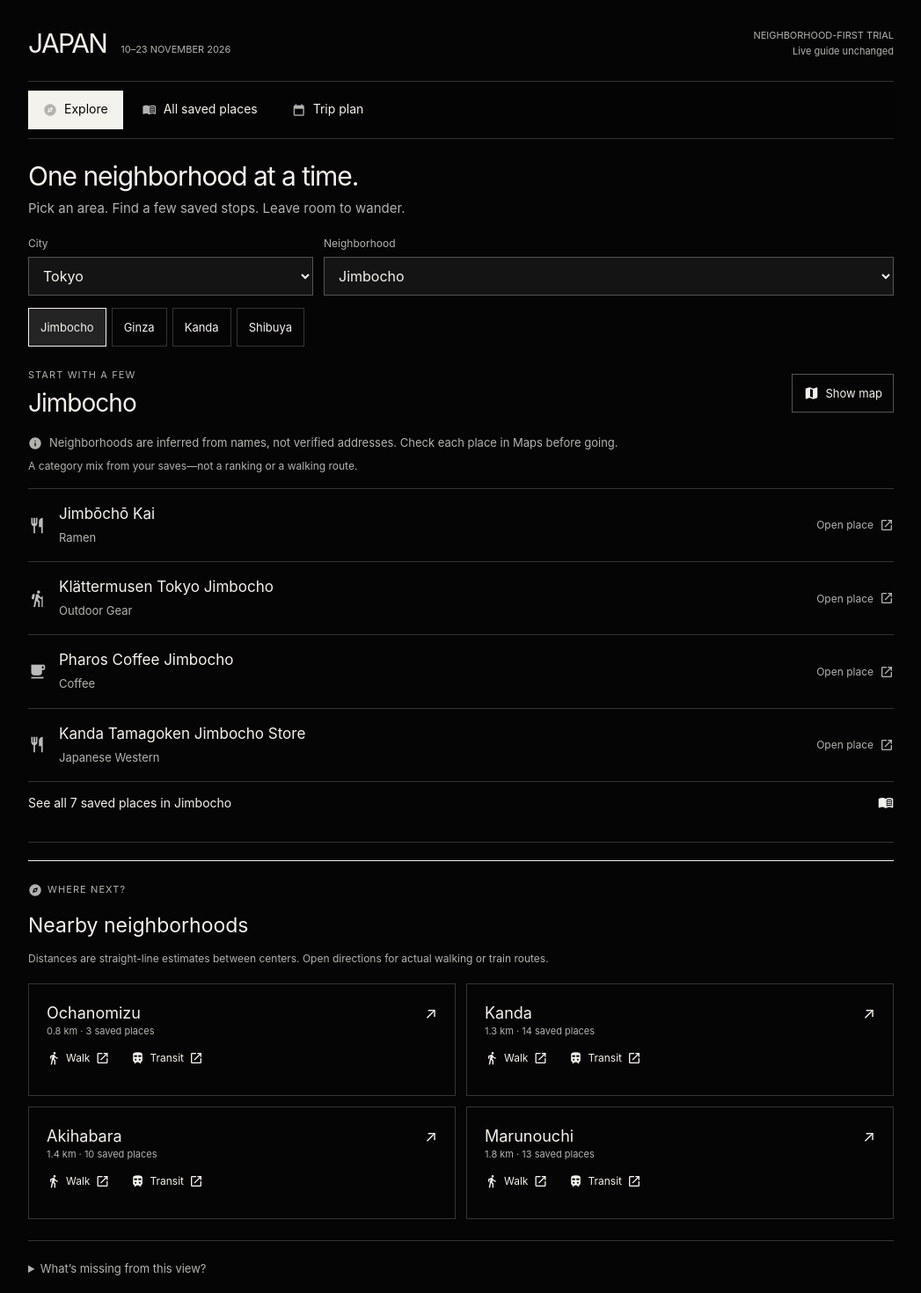
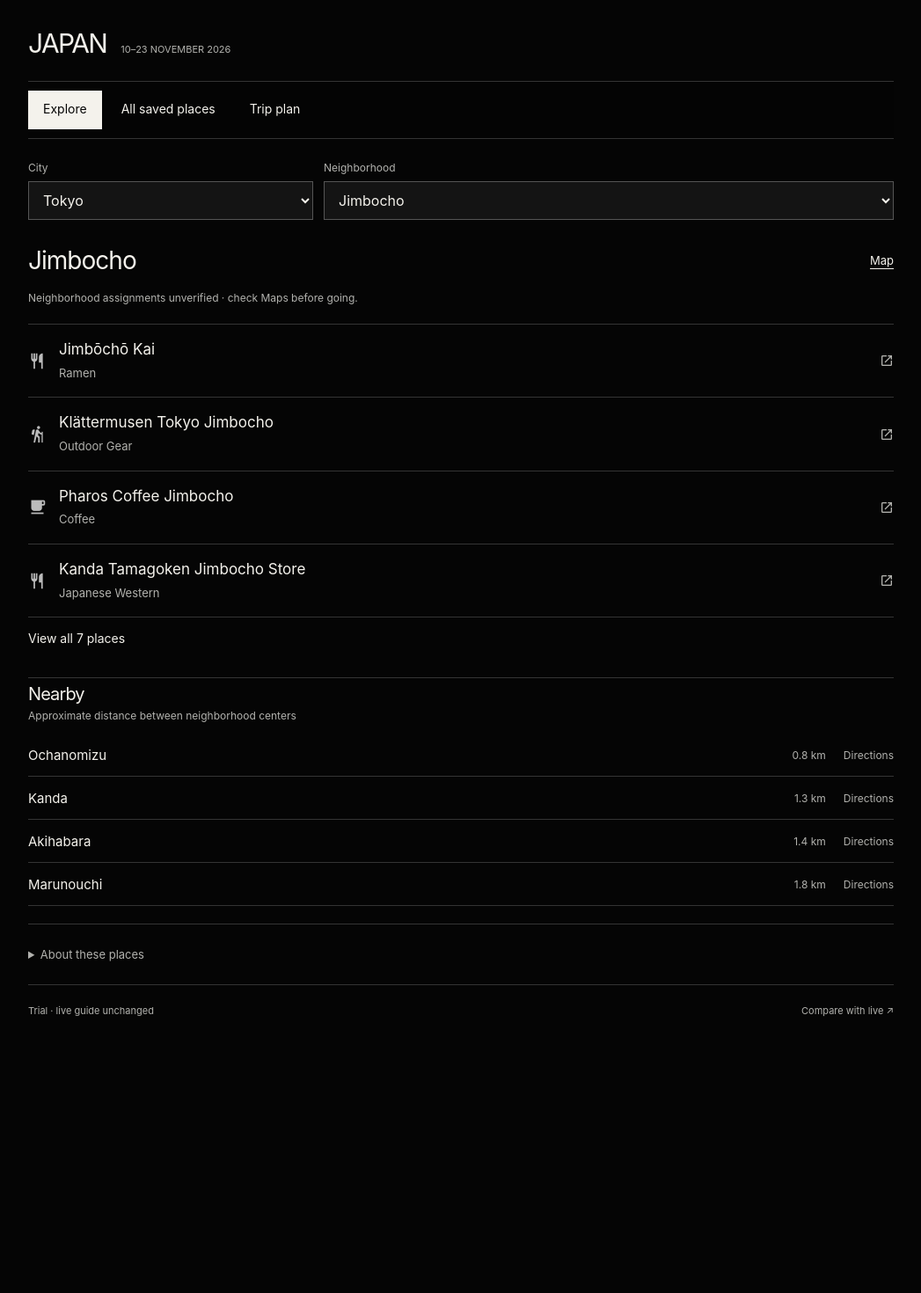
Before and after one commit to mattyuhz/japan, a React (Vite) app: page / in a window 1280 px wide. Shown: the top 1470 px of the page at 88% size, without its empty margins (116-1163 px from the left). After the commit the page ends 1230 px from the top, so only its background shows below. Built offline with nearby package versions, Linux system fonts and the light colour scheme.

Commit message:
Simplify trial navigation, place rows, and nearby neighborhoods

```diff
--- a/src/PlacesExplorer.tsx
+++ b/src/PlacesExplorer.tsx
@@ -78,13 +78,14 @@ export function MapView({places,selected,area,onSelect}:{places:SavedPlace[];sel
   </div>;
 }
 
-export function Nearby({selected,places,onSelect}:{selected:string;places:SavedPlace[];onSelect:(name:string)=>void}) {
+export function Nearby({selected,places,onSelect,compact=false}:{selected:string;places:SavedPlace[];onSelect:(name:string)=>void;compact?:boolean}) {
   const center=centers.get(selected);
   if(!center) return null;
   const counts=new Map(groupPlaces(places).map(([name,items])=>[name,items.length]));
   const nearby=neighborhoods.filter(n=>n.area===center.area&&n.name!==selected&&counts.has(n.name))
     .map(n=>({...n,km:distance(center,n)})).sort((a,b)=>a.km-b.km).slice(0,4);
   if(!nearby.length) return null;
+  if(compact) return <aside className="trial-nearby"><h2>Nearby</h2><p>Approximate distance between neighborhood centers</p><div>{nearby.map(n=><div className="trial-neighbor" key={n.name}><button onClick={()=>onSelect(n.name)}>{n.name}<span>{n.km.toFixed(1)} km</span></button><a href={`https://www.google.com/maps/dir/?api=1&origin=${center.lat},${center.lng}&destination=${n.lat},${n.lng}&travelmode=walking`} target="_blank" rel="noreferrer" aria-label={`Walking directions to ${n.name}`}>Directions</a></div>)}</div></aside>;
   return <aside className="nearby"><p className="kicker icon-label"><MaterialSymbol name="explore"/>WHERE NEXT?</p><h3>Nearby neighborhoods</h3>
     <p className="location-note">Distances are straight-line estimates between centers. Open directions for actual walking or train routes.</p>
     <div className="nearby-grid">{nearby.map(n=>{
--- a/src/TrialGuide.tsx
+++ b/src/TrialGuide.tsx
@@ -9,7 +9,6 @@ import "./trial-guide.css";
 
 const places=saved as SavedPlace[];
 const known=places.filter(p=>p.neighborhood!=="Neighborhood to confirm");
-const featured=["Jimbocho","Ginza","Kanda","Shibuya"];
 type Mode="explore"|"saved"|"plan";
 
 export default function TrialGuide(){
@@ -24,27 +23,24 @@ export default function TrialGuide(){
   const choose=useCallback((name:string)=>{setSelected(name);setShowAll(false)},[]);
   const changeArea=(next:string)=>{setArea(next);choose(next==="Tokyo"?"Jimbocho":known.find(p=>p.area===next)?.neighborhood??"")};
   return <main className="trial-guide">
-    <header className="trial-header"><div><span>JAPAN</span><p>10–23 NOVEMBER 2026</p></div><small>NEIGHBORHOOD-FIRST TRIAL<br/>Live guide unchanged</small></header>
+    <header className="trial-header"><div><span>JAPAN</span><p>10–23 NOVEMBER 2026</p></div></header>
     <nav className="trial-nav" aria-label="Guide mode">{([
       ["explore","explore","Explore"],["saved","menu_book","All saved places"],["plan","calendar_today","Trip plan"],
-    ] as const).map(([value,icon,label])=><button key={value} aria-pressed={mode===value} onClick={()=>setMode(value)}><MaterialSymbol name={icon}/>{label}</button>)}</nav>
+    ] as const).map(([value,,label])=><button key={value} aria-pressed={mode===value} onClick={()=>setMode(value)}>{label}</button>)}</nav>
     {mode==="explore"&&<div className="trial-explore" ref={exploreTop}>
-      <div className="trial-heading"><h1>One neighborhood at a time.</h1><p>Pick an area. Find a few saved stops. Leave room to wander.</p></div>
       <div className="trial-selectors"><label>City<select value={area} onChange={e=>changeArea(e.target.value)}>{["Tokyo","Kyoto","Osaka","Kamakura"].map(a=><option key={a}>{a}</option>)}</select></label><label>Neighborhood<select value={selected} onChange={e=>choose(e.target.value)}>{neighborhoods.map(n=><option key={n}>{n}</option>)}</select></label></div>
-      {area==="Tokyo"&&<div className="trial-quick" role="group" aria-label="Quick neighborhood choices">{featured.map(n=><button key={n} aria-pressed={selected===n} onClick={()=>choose(n)}>{n}</button>)}</div>}
-      <section className="trial-stops" aria-labelledby="neighborhood-heading"><div className="trial-section-heading"><div><p className="kicker">START WITH A FEW</p><h2 id="neighborhood-heading">{selected||area}</h2></div><button className="trial-map-toggle" aria-expanded={showMap} onClick={()=>setShowMap(!showMap)}><MaterialSymbol name="map"/>{showMap?"Hide map":"Show map"}</button></div>
-        <p className="trial-confidence"><MaterialSymbol name="info"/>Neighborhoods are inferred from names, not verified addresses. Check each place in Maps before going.</p>
-        <p className="trial-shortlist-note">A category mix from your saves—not a ranking or a walking route.</p>
-        <div className="trial-stop-list">{(showAll?inNeighborhood:shortlist).map(place=><a key={place.url} href={place.url} target="_blank" rel="noreferrer" className="trial-stop"><MaterialSymbol name={categoryIcon(place.categories)}/><div><h3>{place.title}</h3><p>{place.categories.join(" · ")}</p></div><span className="trial-place-action">Open place<MaterialSymbol name="open_in_new"/></span></a>)}</div>
+      <section className="trial-stops" aria-labelledby="neighborhood-heading"><div className="trial-section-heading"><h1 id="neighborhood-heading">{selected||area}</h1><button className="trial-map-toggle" aria-expanded={showMap} onClick={()=>setShowMap(!showMap)}>{showMap?"Hide map":"Map"}</button></div>
+        <p className="trial-confidence">Neighborhood assignments unverified · check Maps before going.</p>
+        <div className="trial-stop-list">{(showAll?inNeighborhood:shortlist).map(place=><a key={place.url} href={place.url} target="_blank" rel="noreferrer" className="trial-stop"><MaterialSymbol name={categoryIcon(place.categories)}/><div><h3>{place.title}</h3><p>{place.categories.join(" · ")}</p></div><span className="trial-place-action"><MaterialSymbol name="open_in_new"/></span></a>)}</div>
         {!inNeighborhood.length&&<p>No places assigned here yet. Your full saved collection is still available under All saved places.</p>}
-        {inNeighborhood.length>shortlist.length&&<button className="trial-expand" aria-expanded={showAll} onClick={()=>setShowAll(!showAll)}>{showAll?"Back to the short list":`See all ${inNeighborhood.length} saved places in ${selected}`}<MaterialSymbol name={showAll?"arrow_upward":"menu_book"}/></button>}
+        {inNeighborhood.length>shortlist.length&&<button className="trial-expand" aria-expanded={showAll} onClick={()=>setShowAll(!showAll)}>{showAll?"Show fewer":`View all ${inNeighborhood.length} places`}</button>}
       </section>
       {showMap&&<div className="trial-map"><MapView places={areaPlaces} selected={selected} area={area} onSelect={choose}/></div>}
-      <Nearby selected={selected} places={areaPlaces} onSelect={name=>{choose(name);exploreTop.current?.scrollIntoView({block:"start"})}}/>
-      <details className="trial-data"><summary>What’s missing from this view?</summary><p>Only places with an inferred neighborhood appear here. {places.filter(p=>p.neighborhood==="Neighborhood to confirm").length.toLocaleString()} saved listings still need location detail. They have not been deleted; find them under All saved places → Neighborhood to confirm.</p><p>Map markers and nearby directions use neighborhood centers, not exact venue addresses. This branch tests the browsing layout; it does not fix or verify the underlying locations.</p></details>
+      <Nearby compact selected={selected} places={areaPlaces} onSelect={name=>{choose(name);exploreTop.current?.scrollIntoView({block:"start"})}}/>
+      <details className="trial-data"><summary>About these places</summary><p>The short list mixes categories from your saves—not a ranking or walking route. Neighborhoods are inferred from names, not verified addresses.</p><p>{places.filter(p=>p.neighborhood==="Neighborhood to confirm").length.toLocaleString()} listings still need a neighborhood. Find them under All saved places → Neighborhood to confirm.</p><p>Map markers and directions use neighborhood centers, not exact venue addresses.</p></details>
     </div>}
     {mode==="saved"&&<div className="trial-archive"><div className="trial-heading"><h1>Your full collection.</h1><p>Every imported place is still here, including listings awaiting a neighborhood.</p></div><PlacesExplorer places={places}/></div>}
     {mode==="plan"&&<div className="trial-planning"><div className="trial-heading"><h1>Before you head out.</h1><p>Route, stays, open decisions, and the original working plan. Booking status is copied from the existing guide, not rechecked.</p></div><Home planningOnly/></div>}
-    <footer className="trial-footer">Experimental branch · no changes to the live guide <a href="https://mattyuhz.github.io/japan/" target="_blank" rel="noreferrer">Compare with live ↗</a></footer>
+    <footer className="trial-footer">Trial · live guide unchanged <a href="https://mattyuhz.github.io/japan/" target="_blank" rel="noreferrer">Compare with live ↗</a></footer>
   </main>;
 }
```
Also changed, not shown: src/trial-guide.css, 5 other files (tests, documents, lock files or other folders).
